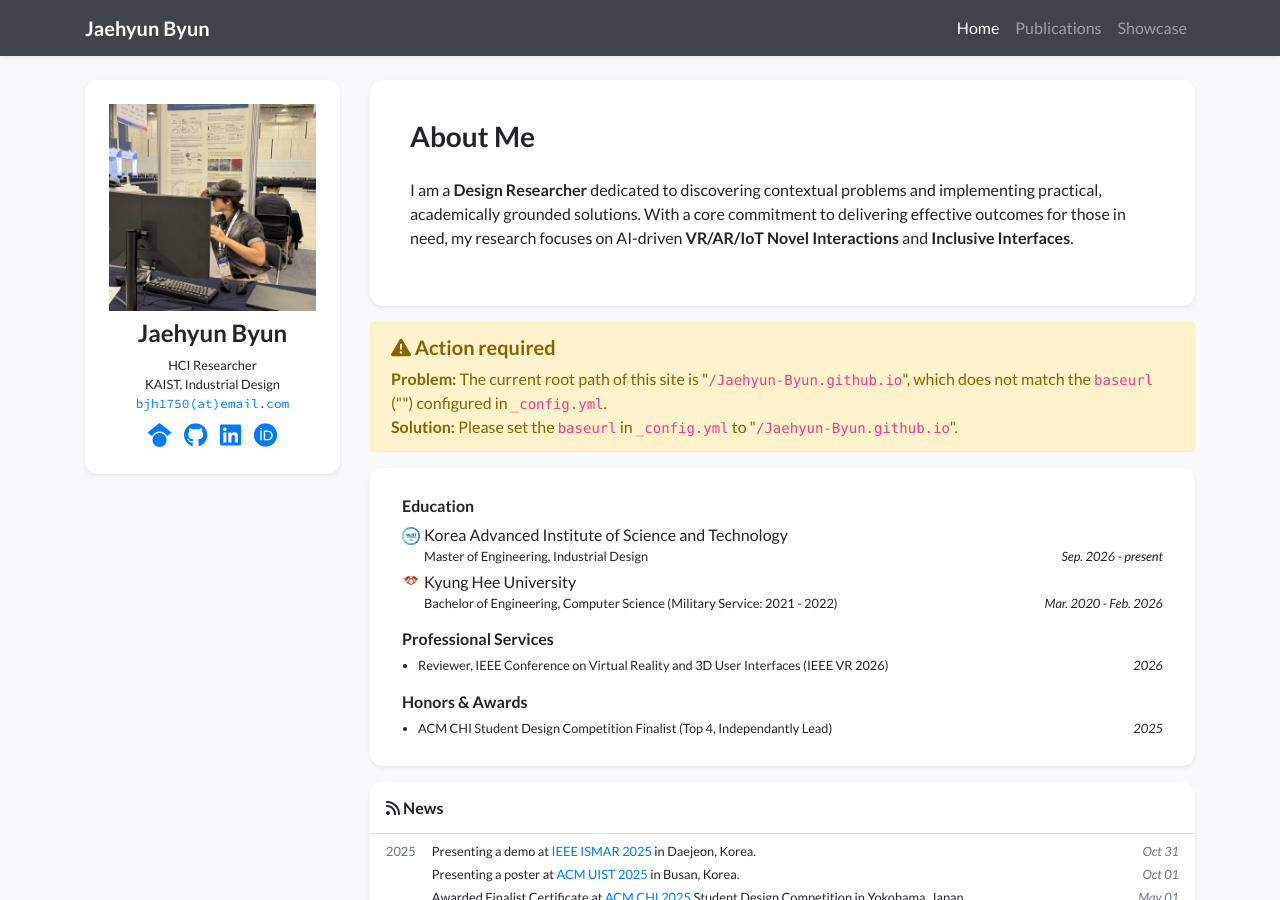
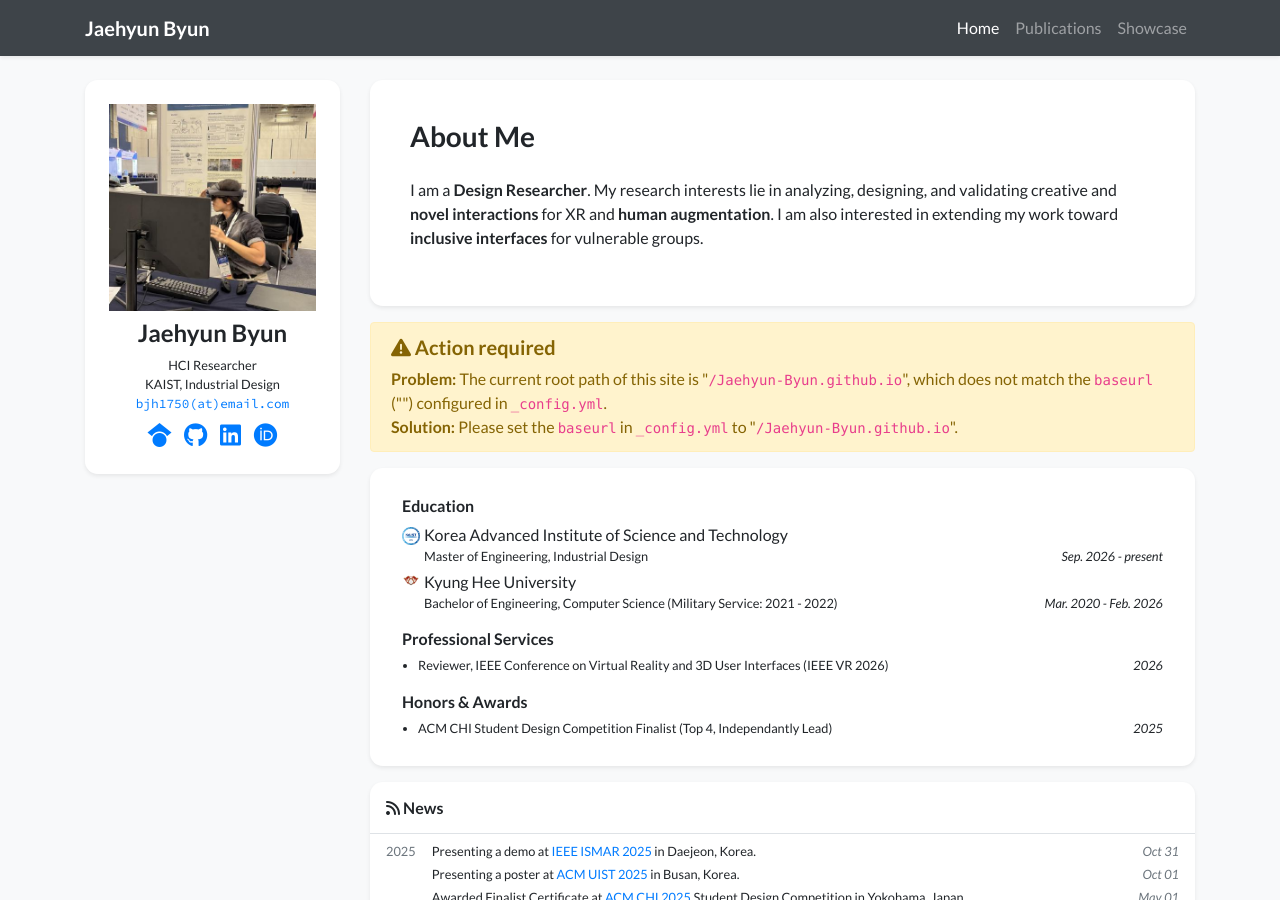
Before and after one commit to Jaehyun-Byun/Jaehyun-Byun.github.io, a Jekyll site: the page built from index.html, in a window 1280 px wide and 900 px high. Built offline with Jekyll 4.4.1, drawn with Linux system fonts in a browser that asks for light colours; nearby versions of some CDN libraries; a style sheet for code colours, icons or effects is not loaded.

Commit message:
Update profile.yml

```diff
--- a/_data/profile.yml
+++ b/_data/profile.yml
@@ -22,7 +22,7 @@ orcid: 0009-0004-6422-6698
 short_bio_text_justify: false
 short_bio: >-
   <p>
-   I am a <strong>Design Researcher</strong> dedicated to discovering contextual problems and implementing practical, academically grounded solutions. With a core commitment to delivering effective outcomes for those in need, my research focuses on AI-driven <strong>VR/AR/IoT Novel Interactions</strong> and <strong>Inclusive Interfaces</strong>.
+   I am a <strong>Design Researcher</strong>. My research interests lie in analyzing, designing, and validating creative and <strong>novel interactions</strong> for XR and <strong>human augmentation</strong>. I am also interested in extending my work toward <strong>inclusive interfaces</strong> for vulnerable groups.
   </p>
 
 portrait_url: /assets/images/photos/me.jpg
```
